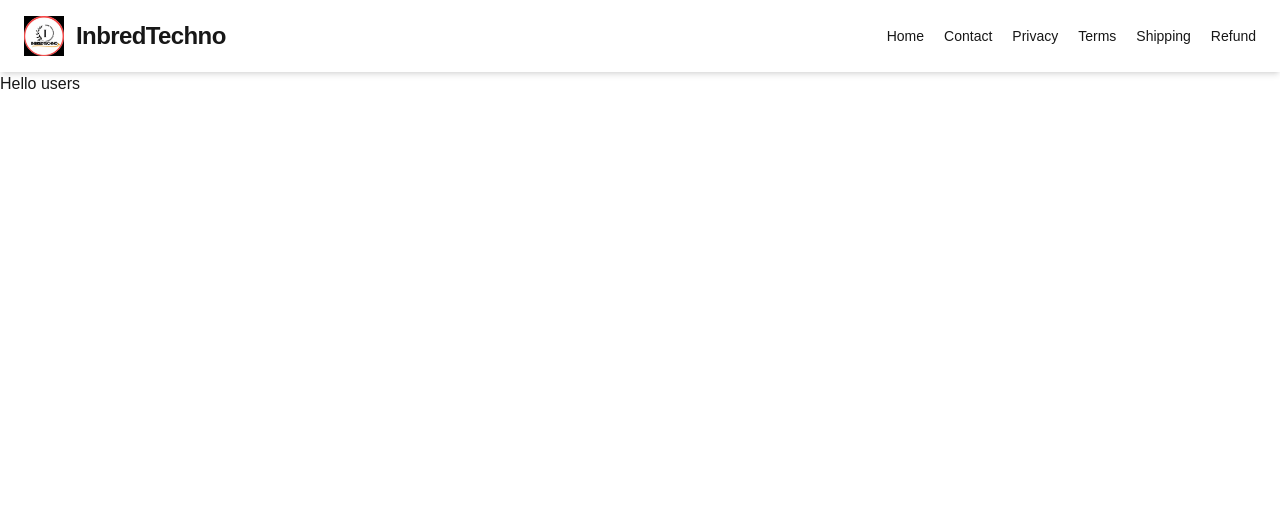
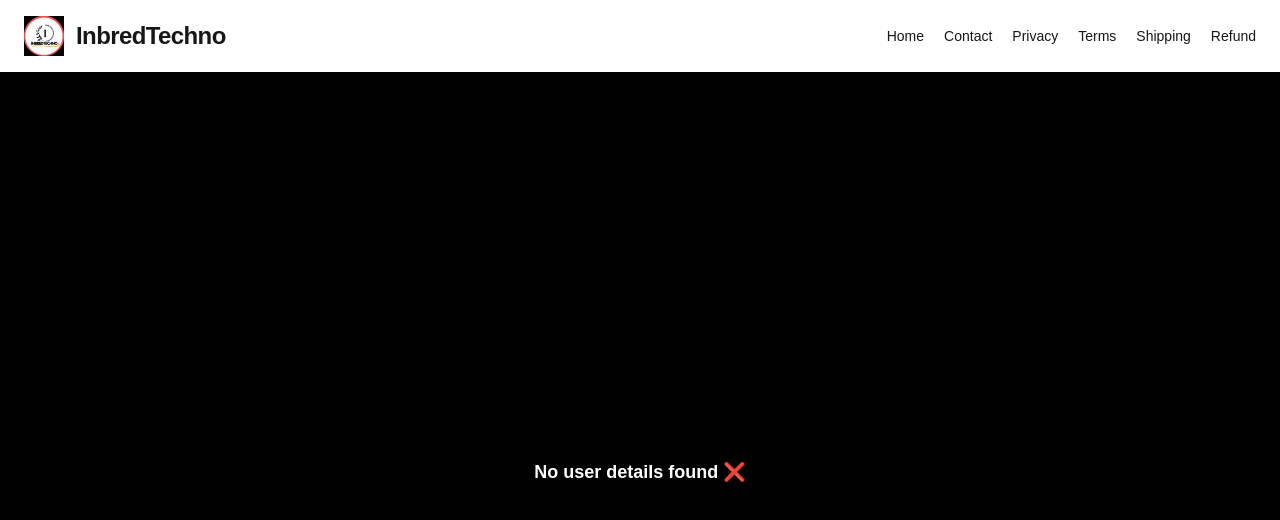
Before and after one commit to sethi12/InbredTechno, a Next.js app: page /Plan in a window 1280 px wide. Shown: the top 520 px of the page. Built offline with nearby package versions, Linux system fonts and the light colour scheme.

Commit message:
Update page.jsx

```diff
--- a/src/app/Plan/page.jsx
+++ b/src/app/Plan/page.jsx
@@ -5,7 +5,7 @@ import Plans from "./Plans";
 export default function Page() {
   return (
     <Suspense fallback={<p className="text-white text-lg">Loading...</p>}>
-     <h1>Hello users</h1>
+      <Plans/>
     </Suspense>
   );
 }
```
